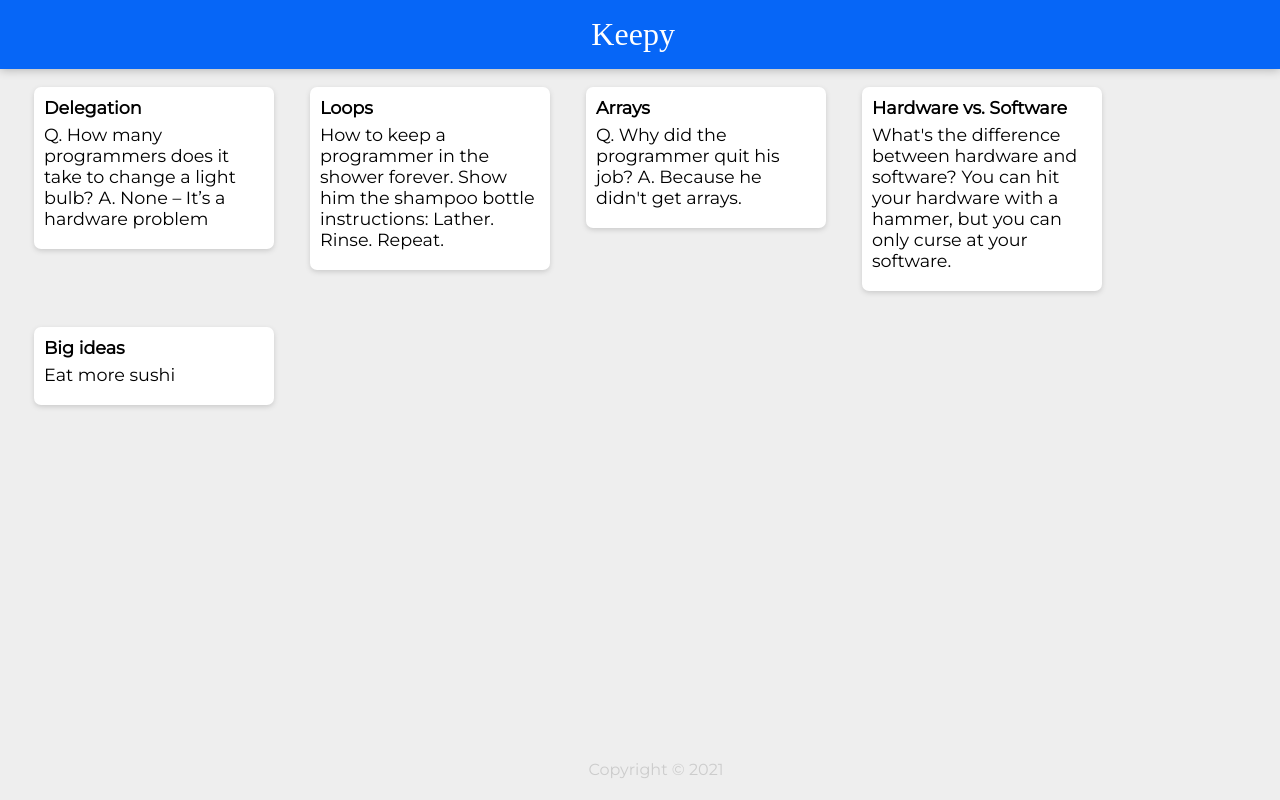
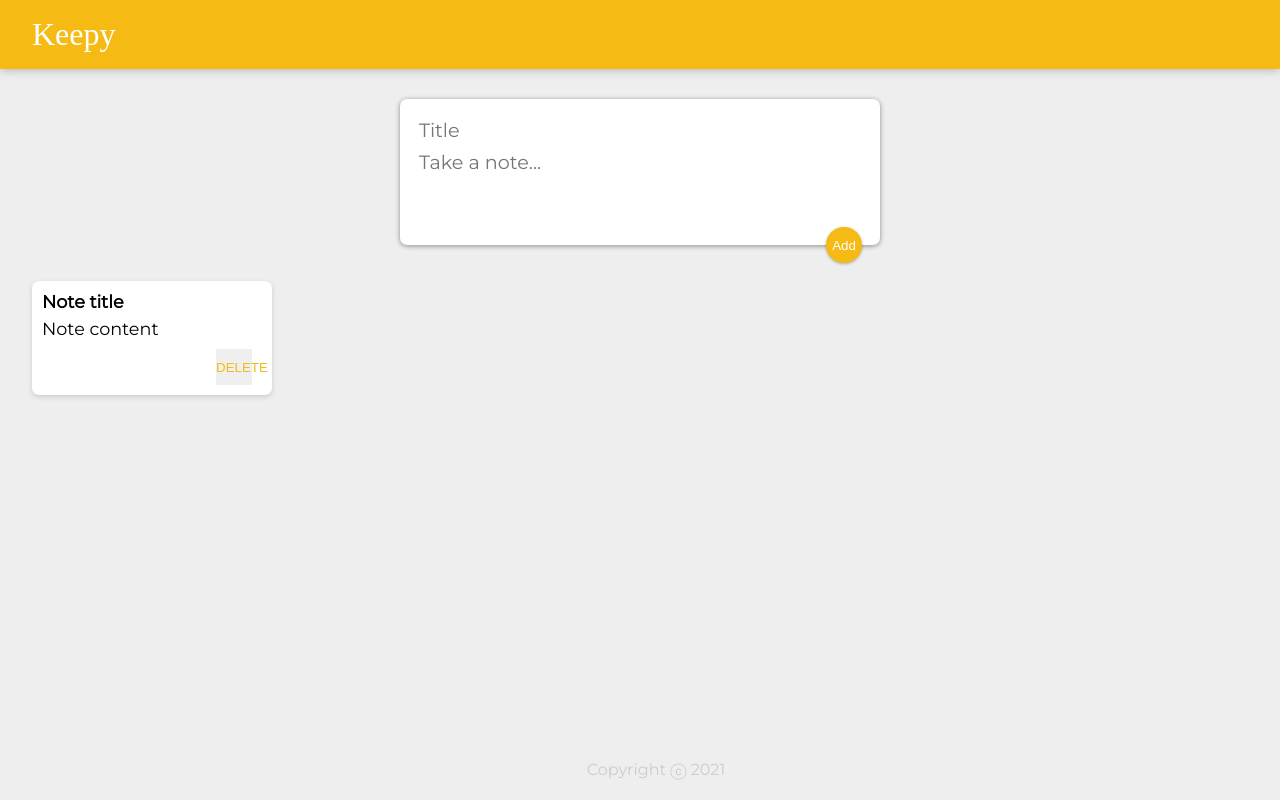
Before and after one commit to chandran-jr/Keepy, a React (Create React App) app: page / in a window 1280 px wide. Built offline with nearby package versions, Linux system fonts and the light colour scheme; a web font is replaced by a local one.

Commit message:
Add files via upload

```diff
--- a/public/styles.css
+++ b/public/styles.css
@@ -12,18 +12,16 @@
 }
 
 header {
-    background-color: rgb(6, 102, 247);
+  background-color: #f5ba13;
   margin: auto -16px;
   padding: 16px 32px;
   box-shadow: 0 0 10px 0 rgba(0, 0, 0, 0.3);
-
 }
 
 header h1 {
   color: #fff;
   font-family: "McLaren", cursive;
   font-weight: 200;
-    margin-left: 46%;
 }
 
 footer {
@@ -43,7 +41,7 @@
   box-shadow: 0 2px 5px #ccc;
   padding: 10px;
   width: 240px;
-    margin: 18px;
+  margin: 16px;
   float: left;
 }
 .note h1 {
@@ -56,3 +54,49 @@
   white-space: pre-wrap;
   word-wrap: break-word;
 }
+
+.note button {
+  position: relative;
+  float: right;
+  margin-right: 10px;
+  color: #f5ba13;
+  border: none;
+  width: 36px;
+  height: 36px;
+  cursor: pointer;
+  outline: none;
+}
+
+form {
+  position: relative;
+  width: 480px;
+  margin: 30px auto 20px auto;
+  background: #fff;
+  padding: 15px;
+  border-radius: 7px;
+  box-shadow: 0 1px 5px rgb(138, 137, 137);
+}
+form input,
+form textarea {
+  width: 100%;
+  border: none;
+  padding: 4px;
+  outline: none;
+  font-size: 1.2em;
+  font-family: inherit;
+  resize: none;
+}
+form button {
+  position: absolute;
+  right: 18px;
+  bottom: -18px;
+  background: #f5ba13;
+  color: #fff;
+  border: none;
+  border-radius: 50%;
+  width: 36px;
+  height: 36px;
+  box-shadow: 0 1px 3px rgba(0, 0, 0, 0.3);
+  cursor: pointer;
+  outline: none;
+}
--- a/src/App.js
+++ b/src/App.js
@@ -1,25 +1,18 @@
-import React from 'react';
-import Header from './Header';
-import Footer from './Footer';
-import Note from './Note';
-import notes from './notes';
-
+import React from "react";
+import Header from "./Header";
+import Footer from "./Footer";
+import Note from "./Note";
+import CreateArea from "./CreateArea";
 
 function App() {
-    return (
-        <div>
-        <Header/>
-          {notes.map(noteItem => (
-        <Note
-          key={noteItem.key}
-          title={noteItem.title}
-          content={noteItem.content}
-        />
-      ))}
-        <Footer/>
-
-        </div>
-    )
+  return (
+    <div>
+      <Header />
+      <CreateArea />
+      <Note key={1} title="Note title" content="Note content" />
+      <Footer />
+    </div>
+  );
 }
 
-export default App
+export default App;
--- /dev/null
+++ b/src/CreateArea.js
@@ -0,0 +1,15 @@
+import React from "react";
+
+function CreateArea() {
+  return (
+    <div>
+      <form>
+        <input name="title" placeholder="Title" />
+        <textarea name="content" placeholder="Take a note..." rows="3" />
+        <button>Add</button>
+      </form>
+    </div>
+  );
+}
+
+export default CreateArea;
--- a/src/Footer.js
+++ b/src/Footer.js
@@ -1,22 +1,12 @@
-import React from 'react'
+import React from "react";
 
 function Footer() {
-
-    const years = new Date().getFullYear();
-
-    return (
-        <div>
-
-        <footer>
-
-        <p>
-         Copyright © {years}
-        </p>
-
-        </footer>
-
-        </div>
-    )
+  const year = new Date().getFullYear();
+  return (
+    <footer>
+      <p>Copyright ⓒ {year}</p>
+    </footer>
+  );
 }
 
-export default Footer
+export default Footer;
--- a/src/Note.js
+++ b/src/Note.js
@@ -1,14 +1,13 @@
-import React from 'react'
+import React from "react";
 
 function Note(props) {
-    return (
-        <div className="note">
-
-        <h1>{props.title}</h1>
-        <p>{props.content}</p>
-
-        </div>
-    )
+  return (
+    <div className="note">
+      <h1>{props.title}</h1>
+      <p>{props.content}</p>
+      <button>DELETE</button>
+    </div>
+  );
 }
 
-export default Note
+export default Note;
```
Lines whose indentation alone changed are shown as unchanged.
